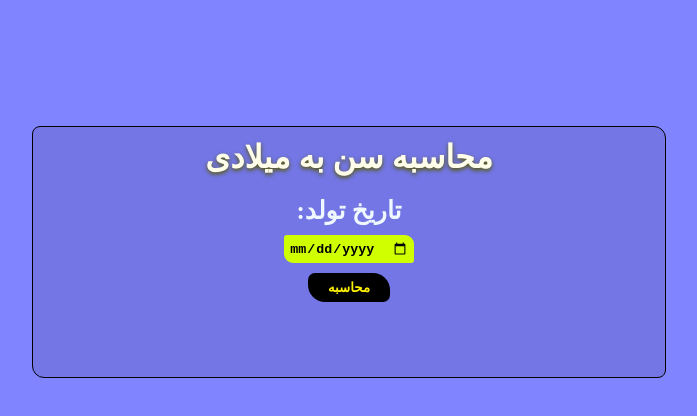
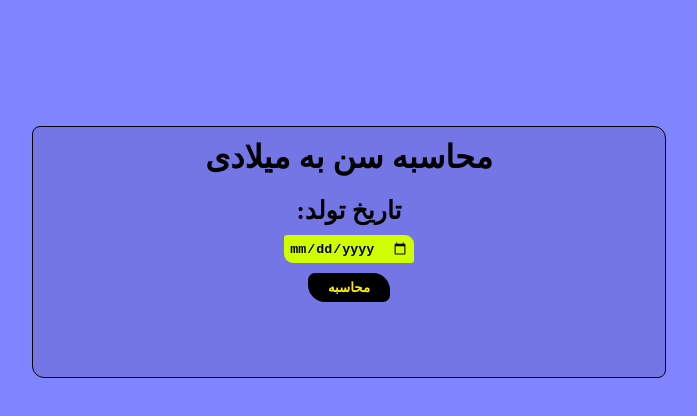
Before and after one commit to raheleshirazi77/convertDates_js, a plain HTML site: page index.html in a window 1280 px wide. Shown: the whole page, without its empty margins (291-988 px from the left). Drawn offline with Linux system fonts and the light colour scheme.

Commit message:
modifyed style css

```diff
--- a/style.css
+++ b/style.css
@@ -16,11 +16,9 @@ body {
 }
 h1 {
     padding-top: 1px;
-    color: #fffeeb;
+    color: #000000;
     text-align: center;
     margin: 10px;
-
-    text-shadow: 0 2px 4px rgb(85, 89, 1);
 }
 label {
     display: block;
@@ -28,7 +26,7 @@ label {
     direction: rtl;
     font-size: 25px;
     margin: 0 auto;
-    color: aliceblue;
+    color: rgb(0, 0, 0);
     padding-top: 10px;
 }
 input[type="date"] {
```
